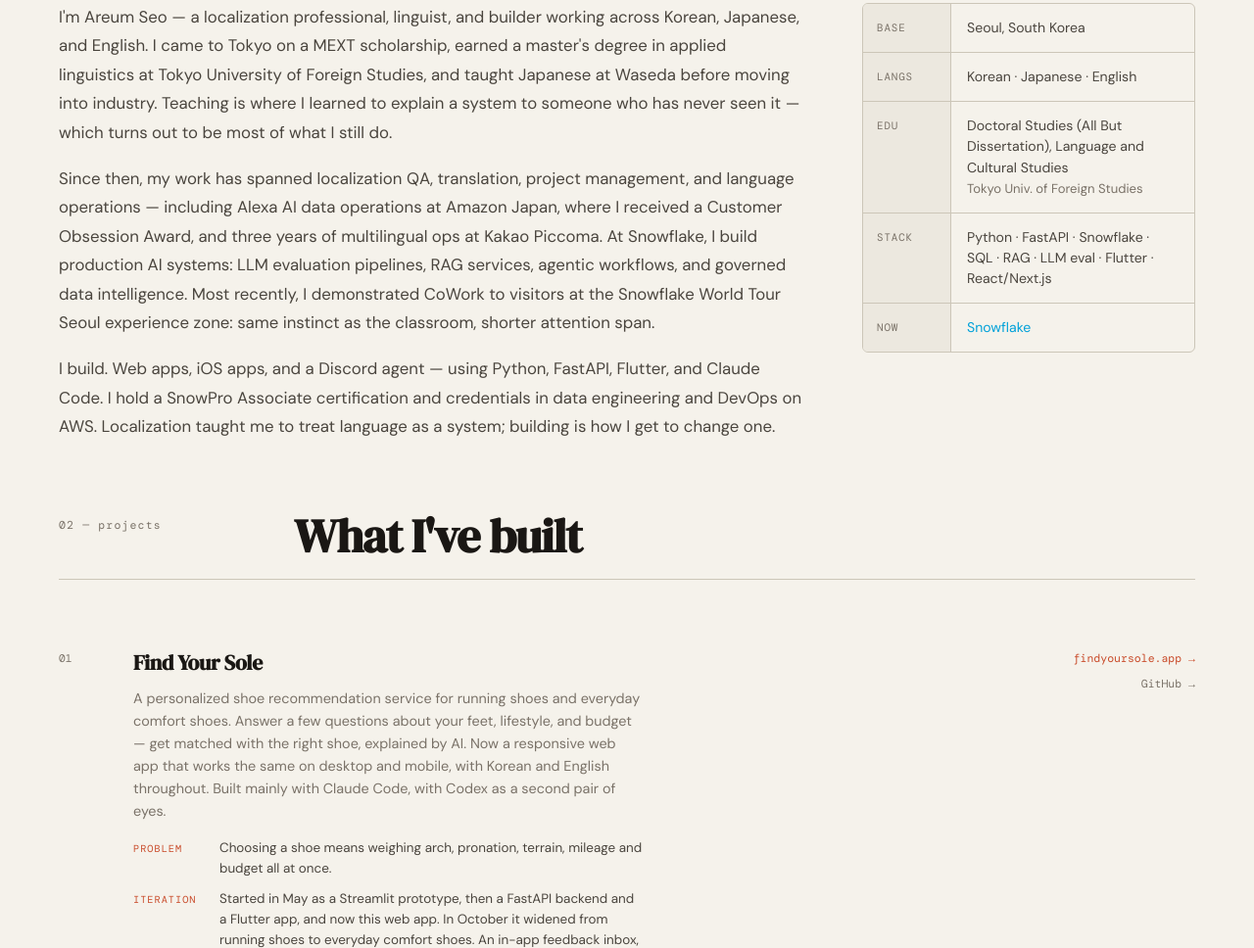
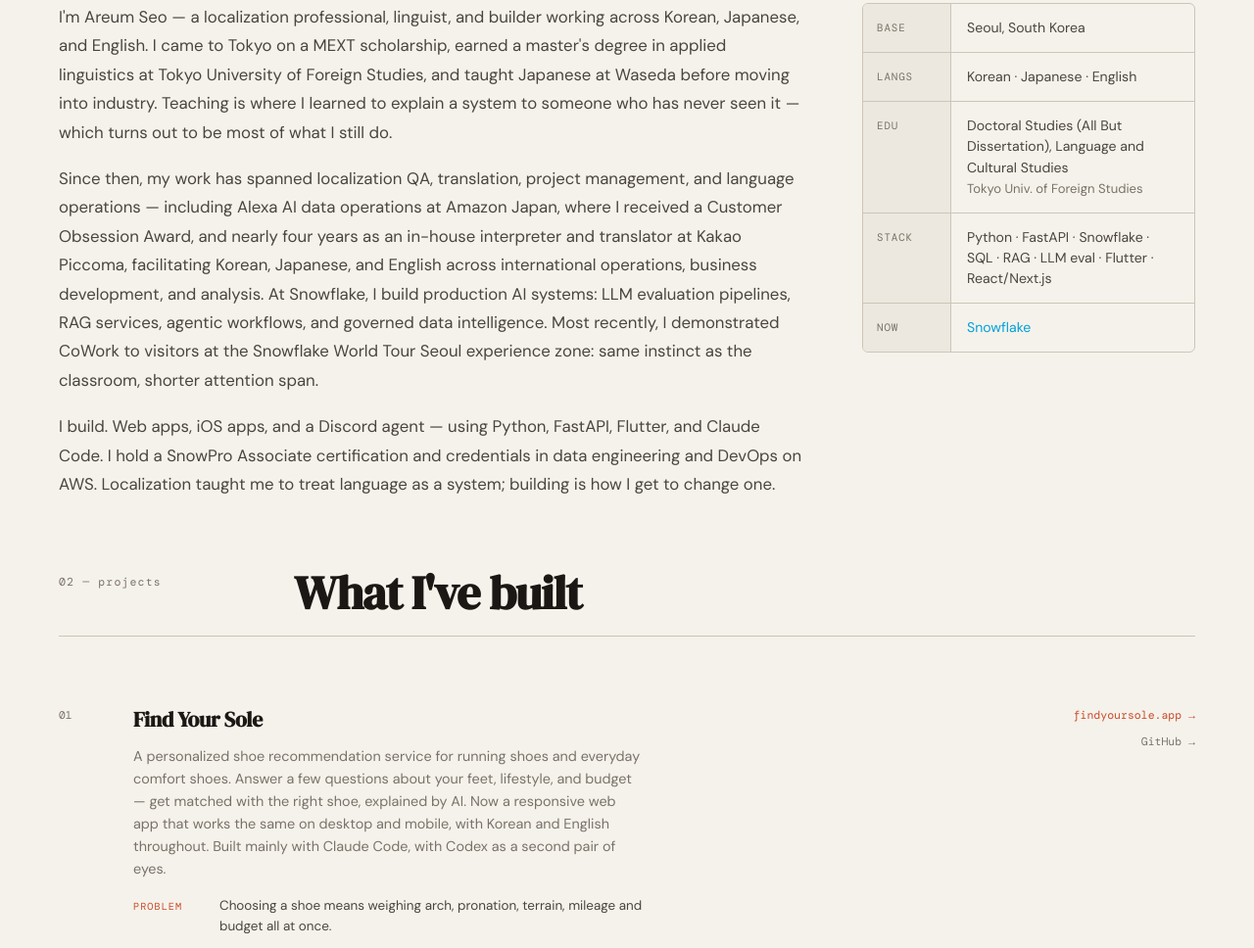
Before and after one commit to areumseo/areumseo.github.io, a plain HTML site: page index.html in a window 1280 px wide. Shown: the part 1331-2299 px from the top of the page at 98% size. Drawn offline with nearby package versions, Linux system fonts and the light colour scheme.

Commit message:
update: clarify Kakao Piccoma role to in-house interpreter/translator
Co-Authored-By: Claude Sonnet 4.6 <noreply@anthropic.com>

```diff
--- a/index.html
+++ b/index.html
@@ -789,7 +789,7 @@
             I'm Areum Seo — a localization professional, linguist, and builder working across Korean, Japanese, and English. I came to Tokyo on a MEXT scholarship, earned a master's degree in applied linguistics at Tokyo University of Foreign Studies, and taught Japanese at Waseda before moving into industry. Teaching is where I learned to explain a system to someone who has never seen it — which turns out to be most of what I still do.
           </p>
           <p>
-            Since then, my work has spanned localization QA, translation, project management, and language operations — including Alexa AI data operations at Amazon Japan, where I received a Customer Obsession Award, and three years of multilingual ops at Kakao Piccoma. At Snowflake, I build production AI systems: LLM evaluation pipelines, RAG services, agentic workflows, and governed data intelligence. Most recently, I demonstrated CoWork to visitors at the Snowflake World Tour Seoul experience zone: same instinct as the classroom, shorter attention span.
+            Since then, my work has spanned localization QA, translation, project management, and language operations — including Alexa AI data operations at Amazon Japan, where I received a Customer Obsession Award, and nearly four years as an in-house interpreter and translator at Kakao Piccoma, facilitating Korean, Japanese, and English across international operations, business development, and analysis. At Snowflake, I build production AI systems: LLM evaluation pipelines, RAG services, agentic workflows, and governed data intelligence. Most recently, I demonstrated CoWork to visitors at the Snowflake World Tour Seoul experience zone: same instinct as the classroom, shorter attention span.
           </p>
           <p>
             I build. Web apps, iOS apps, and a Discord agent — using Python, FastAPI, Flutter, and Claude Code. I hold a SnowPro Associate certification and credentials in data engineering and DevOps on AWS. Localization taught me to treat language as a system; building is how I get to change one.
```
